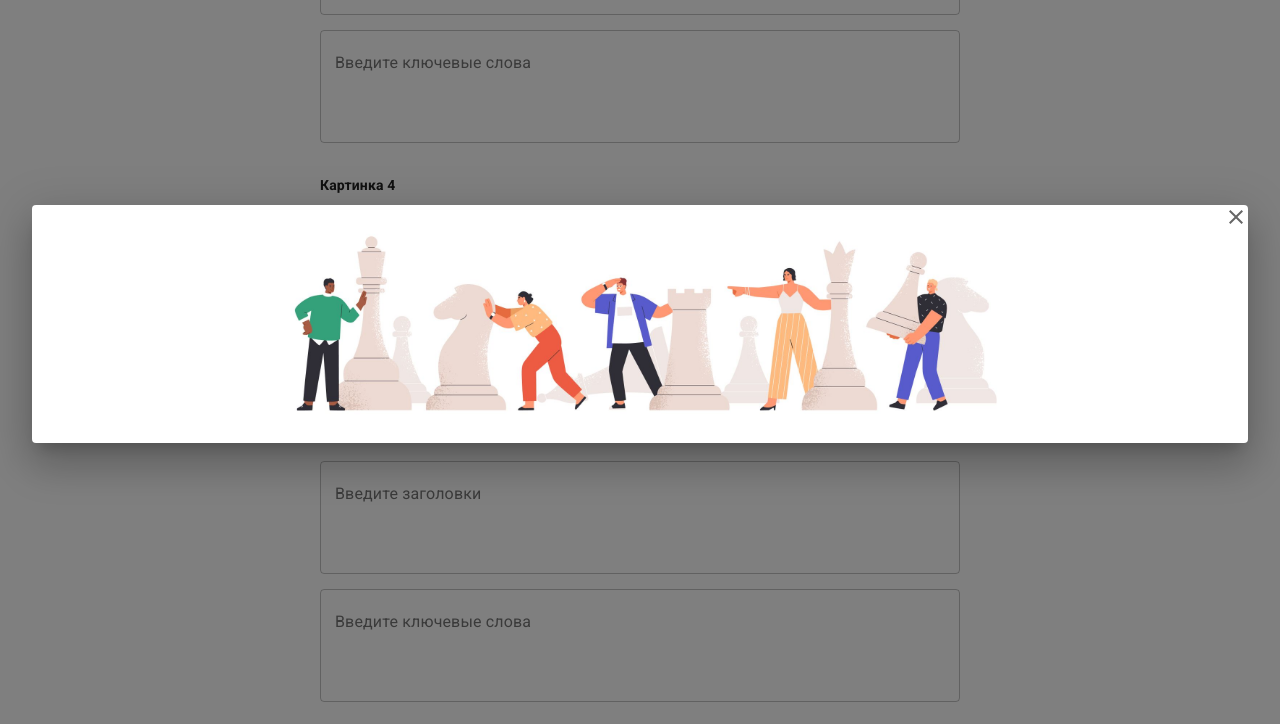
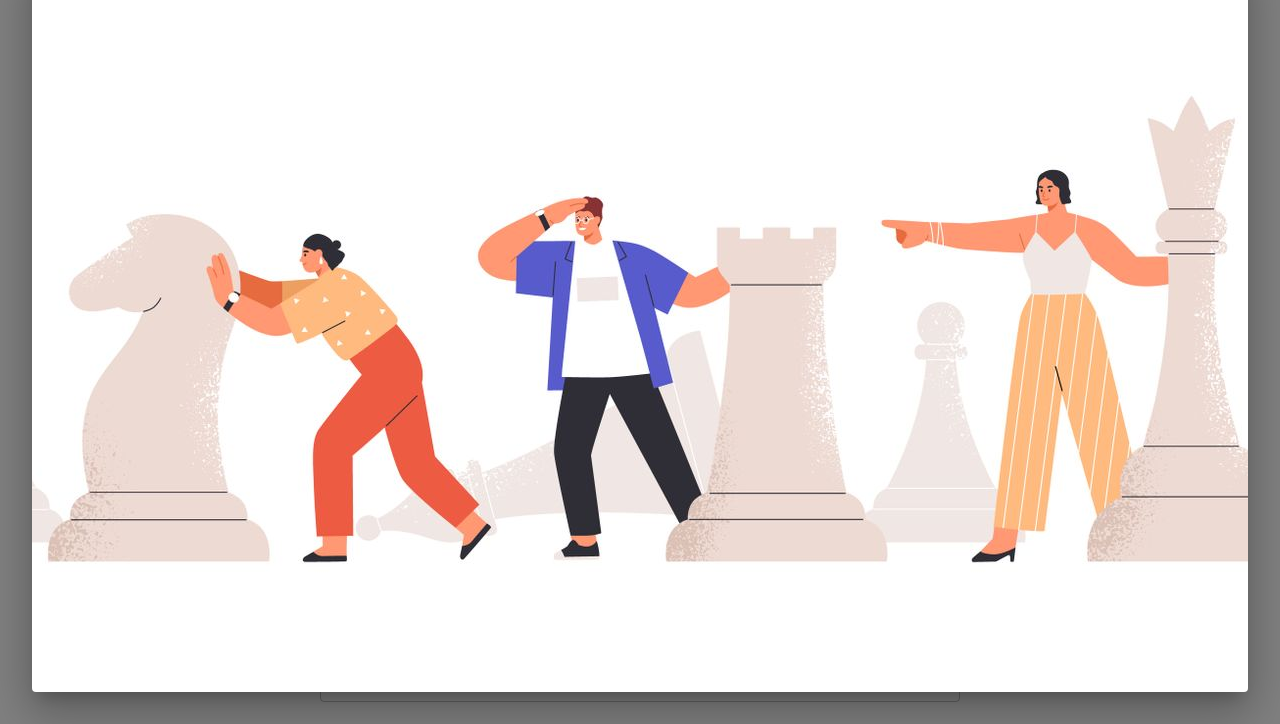
Before and after one commit to KarinaSakuta/Design, a React app: page / in a window 1280 px wide. Both pictures are taken after a click on the picture 640 px from the left and 4116 px from the top of the page. Shown: the part 3792-4516 px from the top of the page. Built offline with nearby package versions, Linux system fonts and the light colour scheme.

Commit message:
fix: modal

```diff
--- a/src/components/Task4/Content.js
+++ b/src/components/Task4/Content.js
@@ -26,16 +26,15 @@ export default class Content extends Component {
     renderImageModal() {
         return (
             <Dialog
+                classes
                 open={this.state.isModalOpened}
                 onClose={this.closeImageModal}
                 onBackdropClick={this.closeImageModal}
                 aria-labelledby="simple-dialog-title"
                 disableScrollLock={false}
-                maxWidth={"90%"}
-                maxHeight={"90%"}
+                maxWidth={false}
             >
                 <div className="illustration__modal-container">
-                     <div className="illustration__modal-img-container">
                     <img
                         src={this.state.modalImgSrc}
                         className="illustration__modal-img"
@@ -43,7 +42,6 @@ export default class Content extends Component {
                     />
                     <div onClick={this.closeImageModal} className="illustration__modal-close-btn">
                         <CrossSVG />
-                         </div>
                     </div>
                 </div>
           </Dialog>
--- a/src/components/Task4/style.scss
+++ b/src/components/Task4/style.scss
@@ -144,19 +144,13 @@
         }
     }
     &__modal-img {
+        z-index: 9999999999999;
         position: relative;
-        width: 68%;
-        z-index: 9999999999999;
-    }
-    &__modal-img-container {
-        overflow: hidden;
-        display: flex;
-        justify-content: center;
-        position: relative;
-        /* top: 50%; */
-        /* bottom: 50%; */
+        width: auto;
+        max-height: 100%;
+        top: 50%;
         left: 50%;
-        transform: translate(-50%, 0%);
+        transform: translate(-50%, -50%);
     }
     &__modal-close-btn {
         position: absolute;
@@ -169,11 +163,9 @@
         }
     }
     &__modal-container {
+        height: calc(100vh - 64px);
         overflow: hidden;
-        z-index: 10;
-        // position: relative;
-        height: 100%;
-        width: 100%;
+        position: relative;
     }
     &__bold {
         font-weight: bolder;
```
Lines whose indentation alone changed are shown as unchanged.
